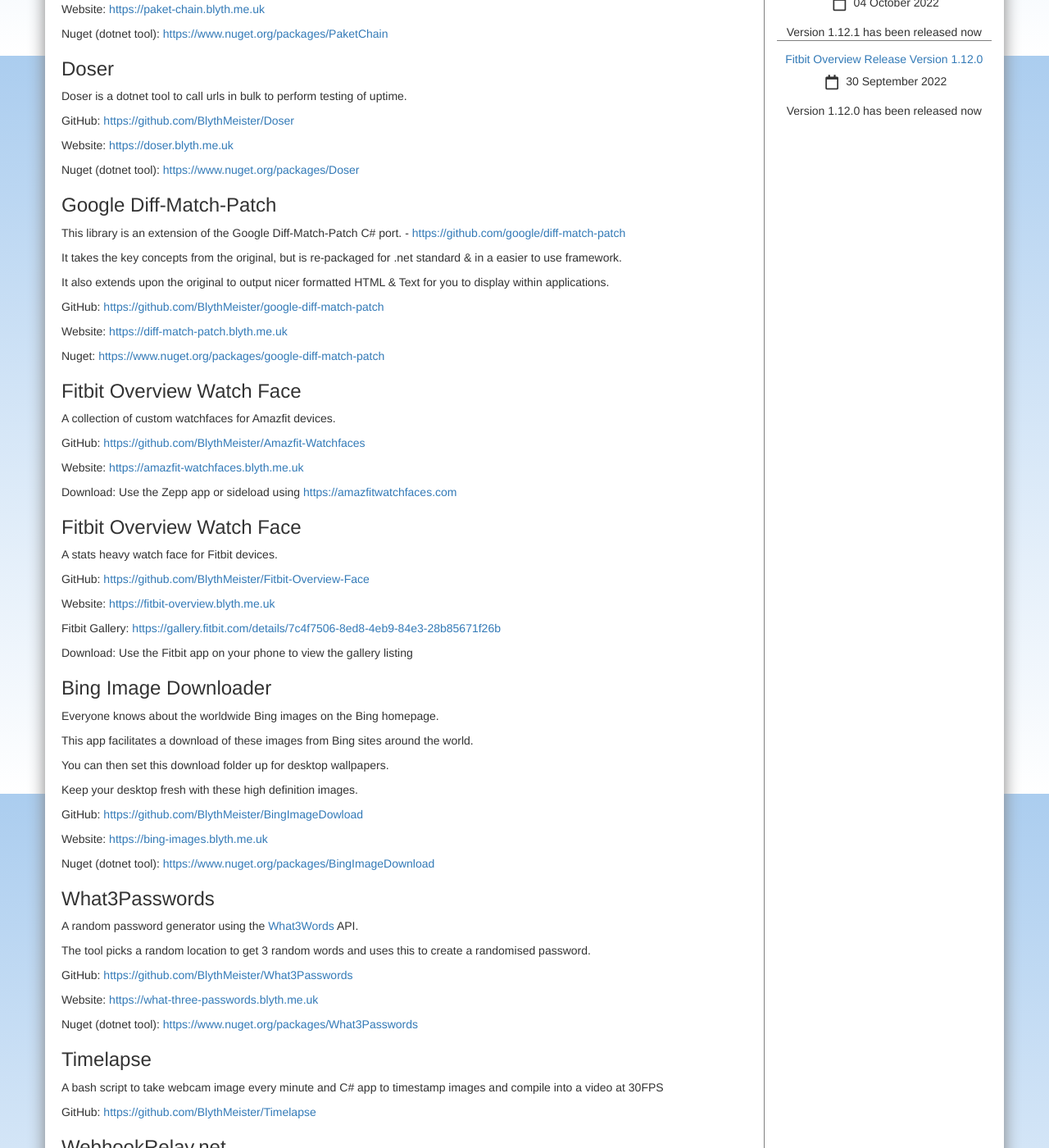
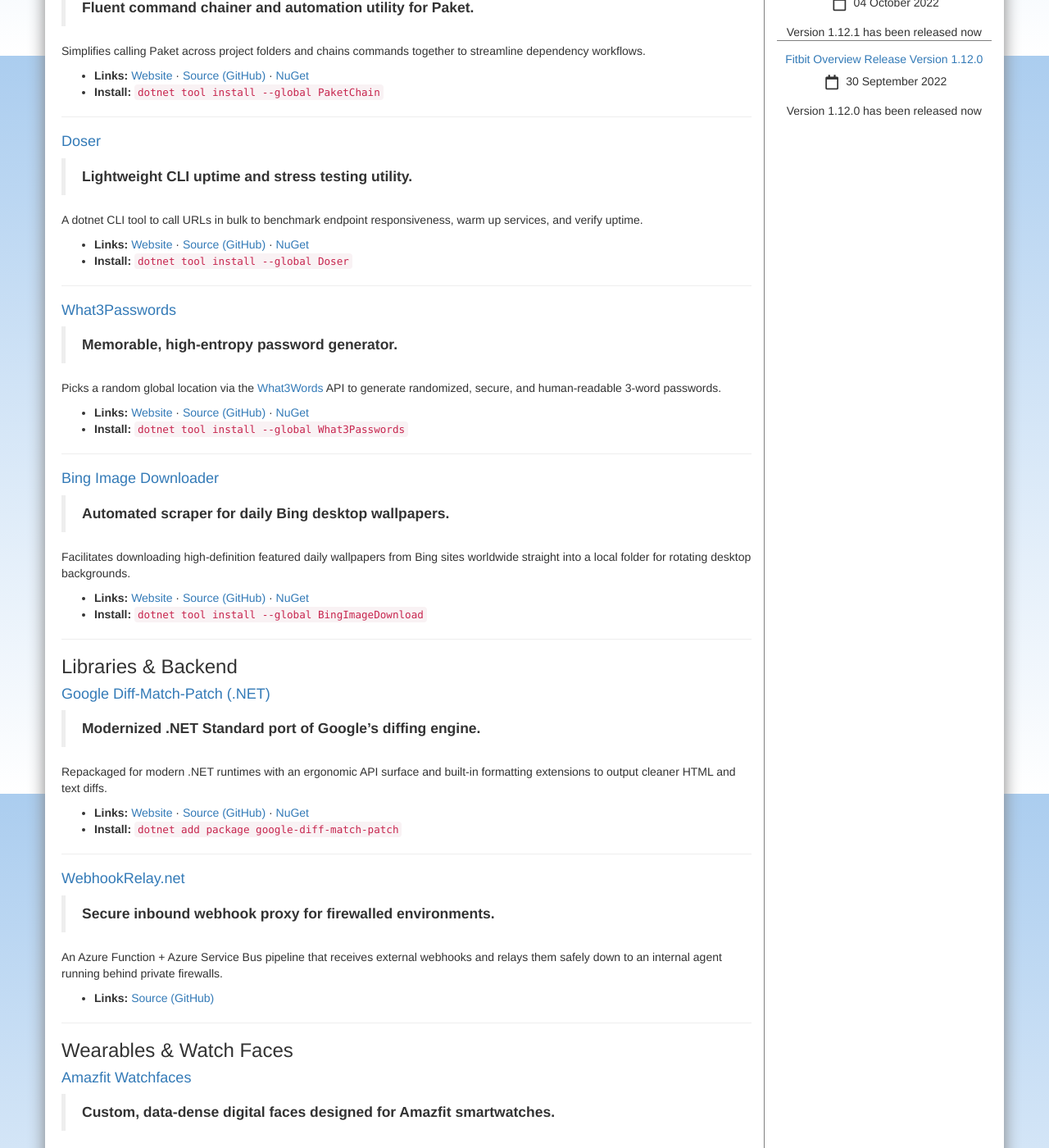
Before and after one commit to BlythMeister/blyth.me.uk, a Jekyll site: the page built from software/mine/index.md, in a window 1280 px wide and 1400 px high, scrolled down 832 px. Shown: the whole window at 82% size. Built offline with Jekyll 4.4.1, drawn with Linux system fonts in a browser that asks for light colours; nearby versions of some CDN libraries; some of the changed text lies outside the part shown.

Commit message:
Update index.md

```diff
--- a/software/mine/index.md
+++ b/software/mine/index.md
@@ -6,150 +6,120 @@
 
 ## My Apps & Software
 
-I have a few open source software projects, this is where I catalog them all.
+A collection of open-source projects, CLI tools, libraries, and custom watch faces. Contributions, issues, and PRs are always welcome.
 
-Feel free to use and contribute to them.
+---
 
-### Gallifrey
+### Time Tracking
 
-Gallifrey is a Jira work logging companion.
+#### [Gallifrey](https://gallifrey.blyth.me.uk)
+> **Jira work logging companion and time-tracking desktop app.**
 
-Essentially a big stop watch app, but with direct integration, to you, Jira portal for logging your hours worked and remaining estimates.
+Essentially a big stopwatch app with direct Jira integration to log hours worked and manage remaining estimates without opening the web portal. Become a Jira time lord!
 
-Gallifrey will allow you to become a Jira time lord!
+- **Links:** [Website](https://gallifrey.blyth.me.uk) · [Source (GitHub)](https://github.com/BlythMeister/Gallifrey)
+- **Install:** Direct download via the website (includes auto-updates).
 
-GitHub: <https://github.com/BlythMeister/Gallifrey>
+---
 
-Website: <https://gallifrey.blyth.me.uk>
+#### [ClockifyCli](https://clockify-cli.blyth.me.uk)
+> **Cross-platform terminal client for Clockify time tracking.**
 
-Download: Links on website, app auto updates
+List, start, stop, and edit time entries directly from your shell without leaving your terminal or switching contexts.
 
-### ClockifyCli
+- **Links:** [Website](https://clockify-cli.blyth.me.uk) · [Source (GitHub)](https://github.com/BlythMeister/ClockifyCli) · [NuGet](https://www.nuget.org/packages/ClockifyCli)
+- **Install:** `dotnet tool install --global ClockifyCli`
 
-A command line tool to manage your time entries and projects in Clockify.
+---
 
-This tool can be used to list, start, stop, and edit time entries directly from your terminal. It simplifies the process of interacting with the Clockify API, making it easy to track your work.
+### Developer Tools & CLIs
 
-GitHub: <https://github.com/BlythMeister/ClockifyCli>
+#### [Paket Chain](https://paket-chain.blyth.me.uk)
+> **Fluent command chainer and automation utility for Paket.**
 
-Website: <https://clockify-cli.blyth.me.uk>
+Simplifies calling Paket across project folders and chains commands together to streamline dependency workflows.
 
-Nuget (dotnet tool): <https://www.nuget.org/packages/ClockifyCli>
+- **Links:** [Website](https://paket-chain.blyth.me.uk) · [Source (GitHub)](https://github.com/BlythMeister/PaketChain) · [NuGet](https://www.nuget.org/packages/PaketChain)
+- **Install:** `dotnet tool install --global PaketChain`
 
-### Paket Chain
+---
 
-Paket chain is a tool to help join paket commands together and ease your use of the paket tool.
+#### [Doser](https://doser.blyth.me.uk)
+> **Lightweight CLI uptime and stress testing utility.**
 
-GitHub: <https://github.com/BlythMeister/PaketChain>
+A dotnet CLI tool to call URLs in bulk to benchmark endpoint responsiveness, warm up services, and verify uptime.
 
-Website: <https://paket-chain.blyth.me.uk>
+- **Links:** [Website](https://doser.blyth.me.uk) · [Source (GitHub)](https://github.com/BlythMeister/Doser) · [NuGet](https://www.nuget.org/packages/Doser)
+- **Install:** `dotnet tool install --global Doser`
 
-Nuget (dotnet tool): <https://www.nuget.org/packages/PaketChain>
+---
 
-### Doser
+#### [What3Passwords](https://what-three-passwords.blyth.me.uk)
+> **Memorable, high-entropy password generator.**
 
-Doser is a dotnet tool to call urls in bulk to perform testing of uptime.
+Picks a random global location via the [What3Words](https://what3words.com) API to generate randomized, secure, and human-readable 3-word passwords.
 
-GitHub: <https://github.com/BlythMeister/Doser>
+- **Links:** [Website](https://what-three-passwords.blyth.me.uk) · [Source (GitHub)](https://github.com/BlythMeister/What3Passwords) · [NuGet](https://www.nuget.org/packages/What3Passwords)
+- **Install:** `dotnet tool install --global What3Passwords`
 
-Website: <https://doser.blyth.me.uk>
+---
 
-Nuget (dotnet tool): <https://www.nuget.org/packages/Doser>
+#### [Bing Image Downloader](https://bing-images.blyth.me.uk)
+> **Automated scraper for daily Bing desktop wallpapers.**
 
-### Google Diff-Match-Patch
+Facilitates downloading high-definition featured daily wallpapers from Bing sites worldwide straight into a local folder for rotating desktop backgrounds.
 
-This library is an extension of the Google Diff-Match-Patch C# port. - <https://github.com/google/diff-match-patch>
+- **Links:** [Website](https://bing-images.blyth.me.uk) · [Source (GitHub)](https://github.com/BlythMeister/BingImageDowload) · [NuGet](https://www.nuget.org/packages/BingImageDownload)
+- **Install:** `dotnet tool install --global BingImageDownload`
 
-It takes the key concepts from the original, but is re-packaged for .net standard & in a easier to use framework.
+---
 
-It also extends upon the original to output nicer formatted HTML & Text for you to display within applications.
+### Libraries & Backend
 
-GitHub: <https://github.com/BlythMeister/google-diff-match-patch>
+#### [Google Diff-Match-Patch (.NET)](https://diff-match-patch.blyth.me.uk)
+> **Modernized .NET Standard port of Google's diffing engine.**
 
-Website: <https://diff-match-patch.blyth.me.uk>
+Repackaged for modern .NET runtimes with an ergonomic API surface and built-in formatting extensions to output cleaner HTML and text diffs.
 
-Nuget: <https://www.nuget.org/packages/google-diff-match-patch>
+- **Links:** [Website](https://diff-match-patch.blyth.me.uk) · [Source (GitHub)](https://github.com/BlythMeister/google-diff-match-patch) · [NuGet](https://www.nuget.org/packages/google-diff-match-patch)
+- **Install:** `dotnet add package google-diff-match-patch`
 
-### Fitbit Overview Watch Face
+---
 
-A collection of custom watchfaces for Amazfit devices.
+#### [WebhookRelay.net](https://github.com/BlythMeister/WebhookRelay.net)
+> **Secure inbound webhook proxy for firewalled environments.**
 
-GitHub: <https://github.com/BlythMeister/Amazfit-Watchfaces>
+An Azure Function + Azure Service Bus pipeline that receives external webhooks and relays them safely down to an internal agent running behind private firewalls.
 
-Website: <https://amazfit-watchfaces.blyth.me.uk>
+- **Links:** [Source (GitHub)](https://github.com/BlythMeister/WebhookRelay.net)
 
-Download: Use the Zepp app or sideload using <https://amazfitwatchfaces.com>
+---
 
-### Fitbit Overview Watch Face
+### Wearables & Watch Faces
 
-A stats heavy watch face for Fitbit devices.
+#### [Amazfit Watchfaces](https://amazfit-watchfaces.blyth.me.uk)
+> **Custom, data-dense digital faces designed for Amazfit smartwatches.**
 
-GitHub: <https://github.com/BlythMeister/Fitbit-Overview-Face>
+A collection of custom watch faces built for high readability, data metrics, and battery efficiency on Amazfit hardware.
 
-Website: <https://fitbit-overview.blyth.me.uk>
+- **Links:** [Website](https://amazfit-watchfaces.blyth.me.uk) · [Source (GitHub)](https://github.com/BlythMeister/Amazfit-Watchfaces)
+- **Install:** Sideload via [amazfitwatchfaces.com](https://amazfitwatchfaces.com) or install via the Zepp app.
 
-Fitbit Gallery: <https://gallery.fitbit.com/details/7c4f7506-8ed8-4eb9-84e3-28b85671f26b>
+---
 
-Download: Use the Fitbit app on your phone to view the gallery listing
+#### [Fitbit Overview Watch Face](https://fitbit-overview.blyth.me.uk)
+> **Stats-heavy glanceable display for Fitbit devices.**
 
-### Bing Image Downloader
+Packed with daily fitness metrics, battery level, active zone minutes, heart rate, and step goal rings.
 
-Everyone knows about the worldwide Bing images on the Bing homepage.
+- **Links:** [Website](https://fitbit-overview.blyth.me.uk) · [Source (GitHub)](https://github.com/BlythMeister/Fitbit-Overview-Face) · [Fitbit Gallery Listing](https://gallery.fitbit.com/details/7c4f7506-8ed8-4eb9-84e3-28b85671f26b)
 
-This app facilitates a download of these images from Bing sites around the world.
+---
 
-You can then set this download folder up for desktop wallpapers.
+### Utilities & Fun
 
-Keep your desktop fresh with these high definition images.
-
-GitHub: <https://github.com/BlythMeister/BingImageDowload>
-
-Website: <https://bing-images.blyth.me.uk>
-
-Nuget (dotnet tool): <https://www.nuget.org/packages/BingImageDownload>
-
-### What3Passwords
-
-A random password generator using the [What3Words](https://what3words.com) API.
-
-The tool picks a random location to get 3 random words and uses this to create a randomised password.
-
-GitHub: <https://github.com/BlythMeister/What3Passwords>
-
-Website: <https://what-three-passwords.blyth.me.uk>
-
-Nuget (dotnet tool): <https://www.nuget.org/packages/What3Passwords>
-
-### Timelapse
-
-A bash script to take webcam image every minute and C# app to timestamp images and compile into a video at 30FPS
-
-GitHub: <https://github.com/BlythMeister/Timelapse>
-
-### WebhookRelay.net
-
-This is a Azure function which can be made public and an app which runs behind your firewall to relay external webhooks internally.
-
-It works by publishing the contents of the webhook on the Azure service bus.
-
-The internal app is configured where to route webhooks to.
-
-GitHub: <https://github.com/BlythMeister/WebhookRelay.net>
-
-### Secret Santa Helper
-
-A small Christmas themed WPF app in which you enter participants in a Secret Santa.
-
-Add in the contents of an email and an SMTP relay you have access to (PaperCut should work).
-
-Then hit to go button. The app randomly puts participants together for gift buying.
-
-GitHub: <https://github.com/BlythMeister/SecretSantaHelper>
-
-Download: Available in the "Releases" section
-
-### Advent Of Code
-
-My solutions to the [advent of code](http://adventofcode.com/) puzzles
-
-GitHub: <https://github.com/BlythMeister/AdventOfCode>
+| Project | Description | Stack & Links |
+| :--- | :--- | :--- |
+| **[Timelapse](https://github.com/BlythMeister/Timelapse)** | Takes a webcam photo every minute via Bash, then timestamps and compiles frames into a 30 FPS video with C#. | `Bash` · `C#` · [GitHub](https://github.com/BlythMeister/Timelapse) |
+| **[Secret Santa Helper](https://github.com/BlythMeister/SecretSantaHelper)** | Festive WPF app that randomizes gift pairings and quietly sends assignments via an SMTP relay. | `WPF` · `C#` · [GitHub](https://github.com/BlythMeister/SecretSantaHelper) |
+| **[Advent of Code](https://github.com/BlythMeister/AdventOfCode)** | Solutions and problem benchmarks for the annual Advent of Code challenges. | `C#` · [GitHub](https://github.com/BlythMeister/AdventOfCode) |
```
